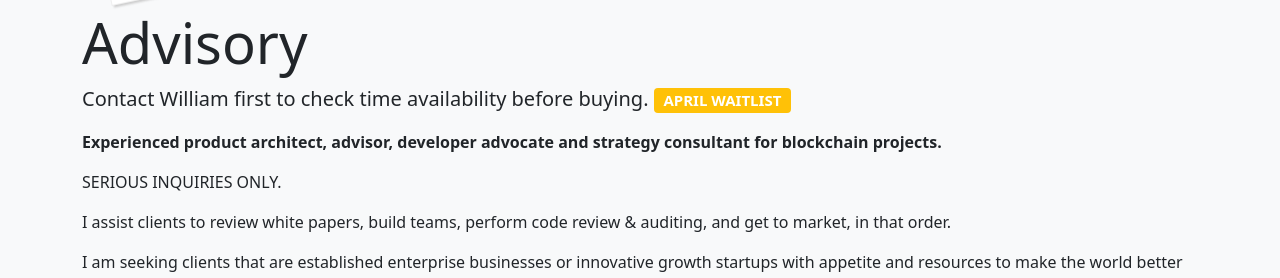
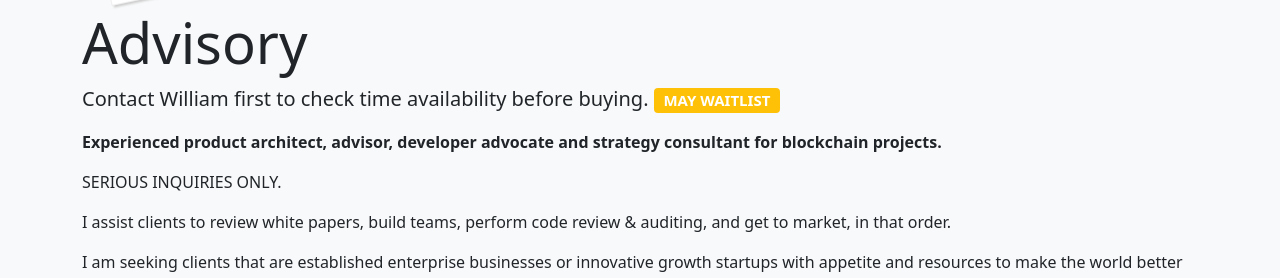
Before and after one commit to fulldecent/phor.net, a Jekyll site: the page built from advisory.html, in a window 1280 px wide. Shown: the part 263-541 px from the top of the page. Built offline with Jekyll 4.4.1, drawn with Linux system fonts in a browser that asks for light colours; comment, search, counter and statistics services are not loaded.

Commit message:
may waitlist

```diff
--- a/advisory.html
+++ b/advisory.html
@@ -12,7 +12,7 @@
         <img src="assets/portraits/william-smoking-mini.jpg" class="pull-right minipolaroid" style="max-height:10em" >
 
         <h1 class="display-4">Advisory</h1>
-        <p class="lead">Contact William first to check time availability before buying. <span class="badge bg-warning">APRIL WAITLIST</span></p>
+        <p class="lead">Contact William first to check time availability before buying. <span class="badge bg-warning">MAY WAITLIST</span></p>
 
         <p><strong>Experienced product architect, advisor, developer advocate and strategy consultant for blockchain projects.</strong></p>
         <p>SERIOUS INQUIRIES ONLY.</p>
--- a/index.html
+++ b/index.html
@@ -232,7 +232,7 @@
 
       <nav class="d-flex flex-column flex-md-row justify-content-center mb-3 gap-4 mt-5">
         <a class="link-primary" href="advisory">
-          <i class="bi bi-bullseye" aria-hidden="true"></i> Be my client <span class="badge bg-warning">APRIL WAITLIST</span>
+          <i class="bi bi-bullseye" aria-hidden="true"></i> Be my client <span class="badge bg-warning">MAY WAITLIST</span>
         </a>
         <a class="link-primary" href="https://phor.net/WmEntriken%20resume%202020-01-02%20WEB.pdf">
           <i class="bi bi-file-pdf" aria-hidden="true"></i> Resume (PDF)
```
